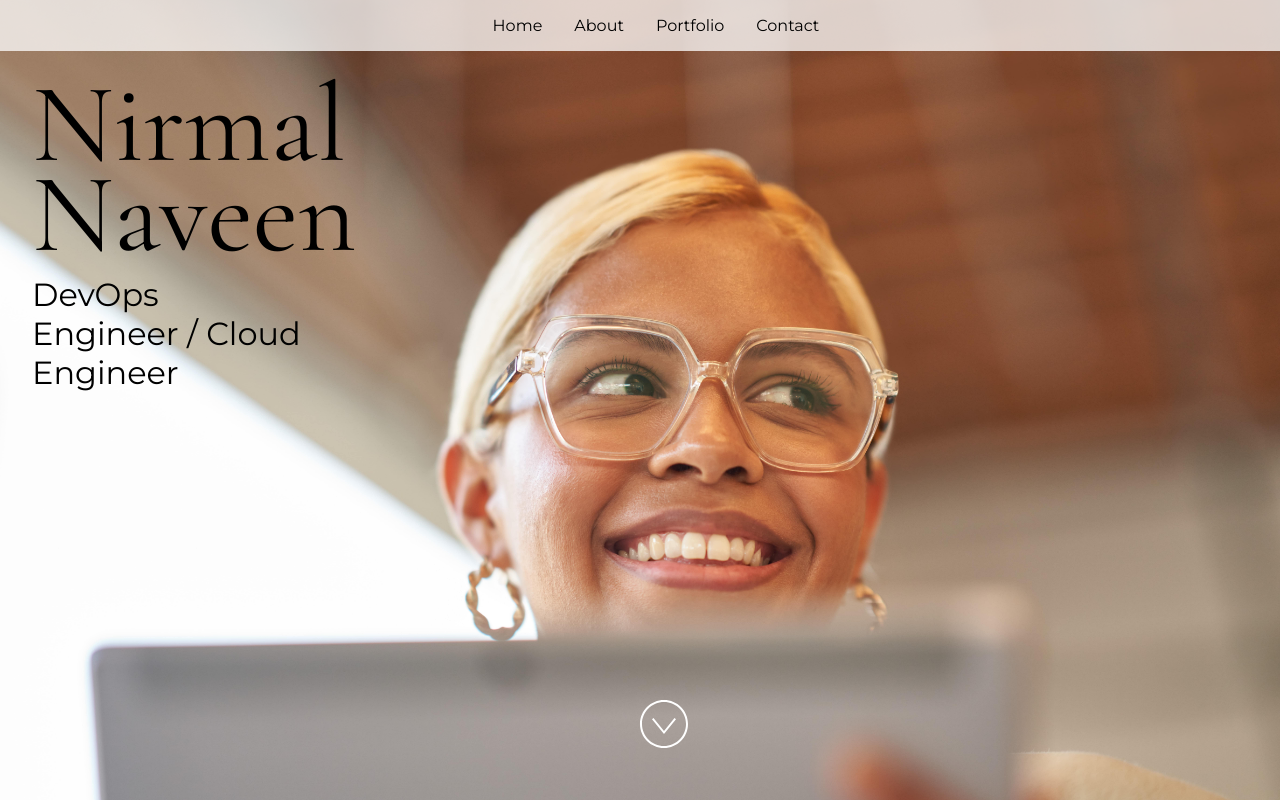
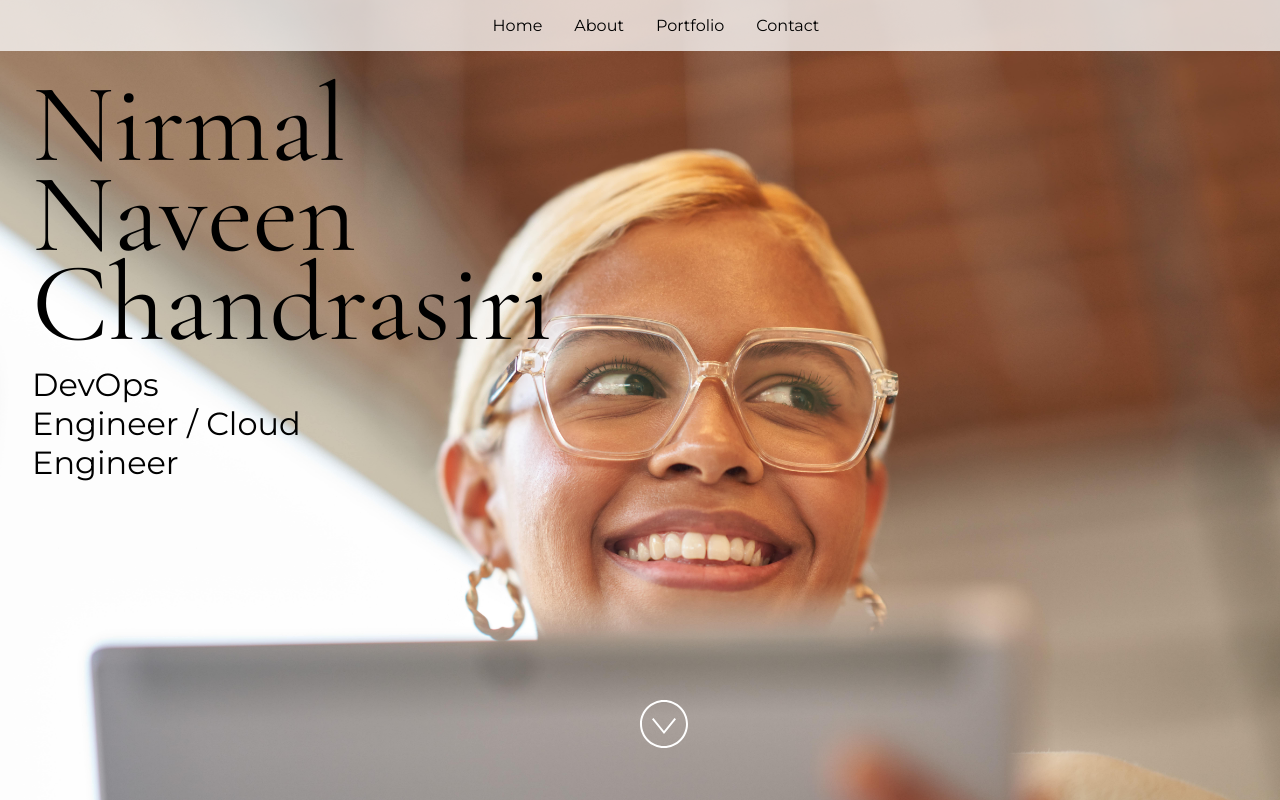
Before and after one commit to MLSANirmal/mlsa-portfolio, a React (Vite) app: page / in a window 1280 px wide. Built offline with nearby package versions, Linux system fonts and the light colour scheme.

Commit message:
Update App.jsx

```diff
--- a/src/App.jsx
+++ b/src/App.jsx
@@ -24,7 +24,7 @@ import "./styles.css";
  * If you don't have one of the social sites listed, leave it as an empty string.
  */
 const siteProps = {
-  name: "Nirmal Naveen",
+  name: "Nirmal Naveen Chandrasiri",
   title: "DevOps Engineer / Cloud Engineer",
   email: "nirmalnaveen95@gmail.com.com",
   gitHub: "nirmal-naveen",
```
